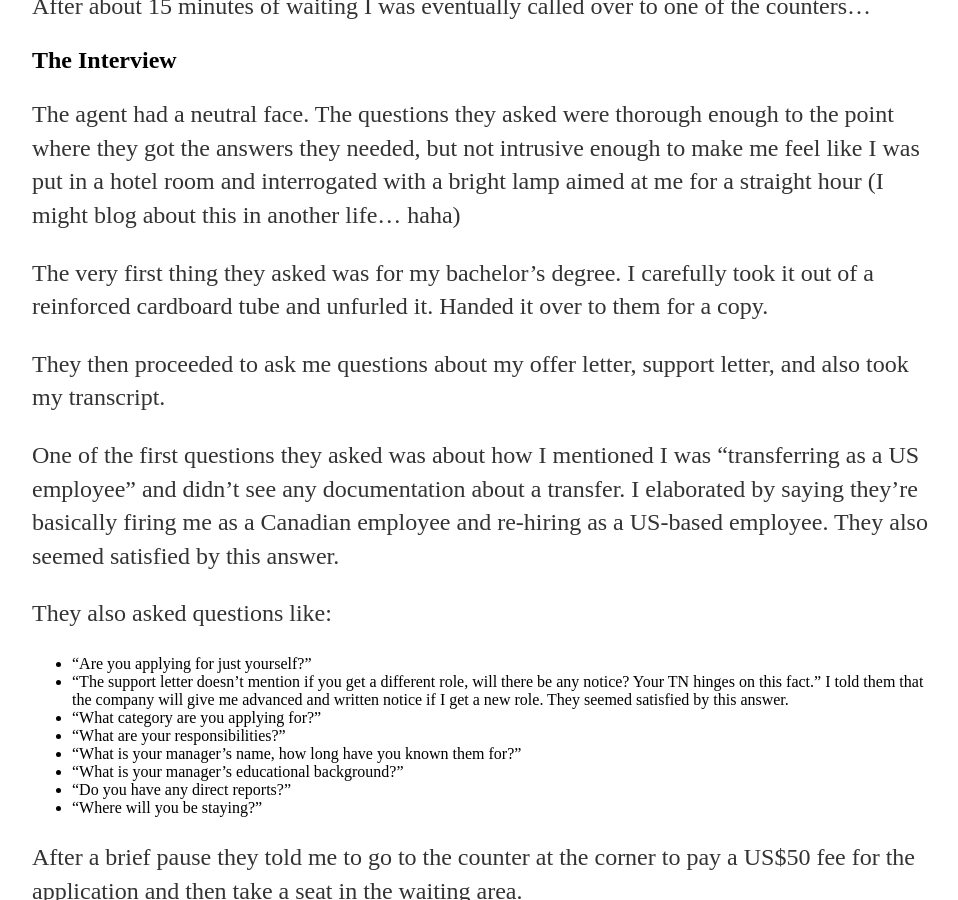
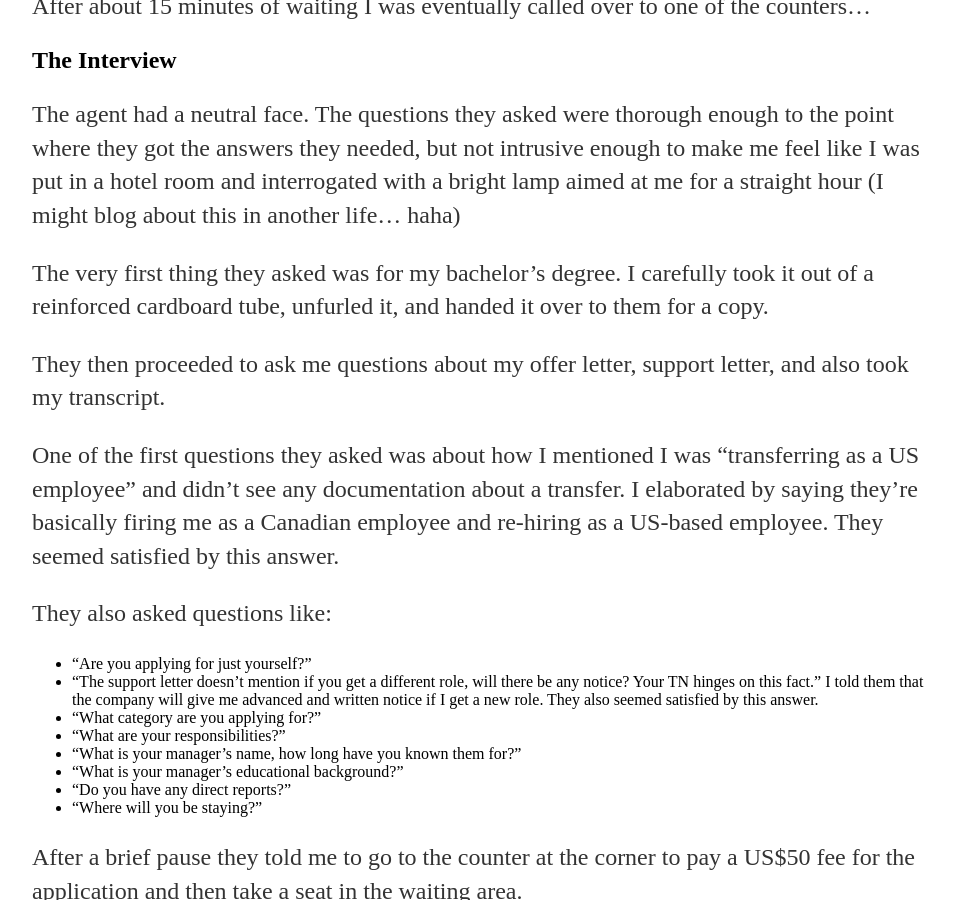
Before and after one commit to sle3man/sle3man.github.io, a Jekyll site: the page built from _posts/2022-11-12-TN-Obtained.md, in a window 1280 px wide and 900 px high, scrolled down 10797 px. Shown: the whole window, without its empty margins (160-1118 px from the left). Built offline with Jekyll 4.4.1, drawn with Linux system fonts in a browser that asks for light colours.

Commit message:
Even more formatting fixes

```diff
--- a/_posts/2022-11-12-TN-Obtained.md
+++ b/_posts/2022-11-12-TN-Obtained.md
@@ -215,15 +215,15 @@ After about 15 minutes of waiting I was eventually called over to one of the cou
 
 The agent had a neutral face. The questions they asked were thorough enough to the point where they got the answers they needed, but not intrusive enough to make me feel like I was put in a hotel room and interrogated with a bright lamp aimed at me for a straight hour (I might blog about this in another life... haha)
 
-The very first thing they asked was for my bachelor's degree. I carefully took it out of a reinforced cardboard tube and unfurled it. Handed it over to them for a copy.
+The very first thing they asked was for my bachelor's degree. I carefully took it out of a reinforced cardboard tube, unfurled it, and handed it over to them for a copy.
 
 They then proceeded to ask me questions about my offer letter, support letter, and also took my transcript.
 
-One of the first questions they asked was about how I mentioned I was "transferring as a US employee" and didn't see any documentation about a transfer. I elaborated by saying they're basically firing me as a Canadian employee and re-hiring as a US-based employee. They also seemed satisfied by this answer.
+One of the first questions they asked was about how I mentioned I was "transferring as a US employee" and didn't see any documentation about a transfer. I elaborated by saying they're basically firing me as a Canadian employee and re-hiring as a US-based employee. They seemed satisfied by this answer.
 
 They also asked questions like:
 - "Are you applying for just yourself?"
-- "The support letter doesn't mention if you get a different role, will there be any notice? Your TN hinges on this fact." I told them that the company will give me advanced and written notice if I get a new role. They seemed satisfied by this answer.
+- "The support letter doesn't mention if you get a different role, will there be any notice? Your TN hinges on this fact." I told them that the company will give me advanced and written notice if I get a new role. They also seemed satisfied by this answer.
 - "What category are you applying for?"
 - "What are your responsibilities?"
 - "What is your manager's name, how long have you known them for?"
```
